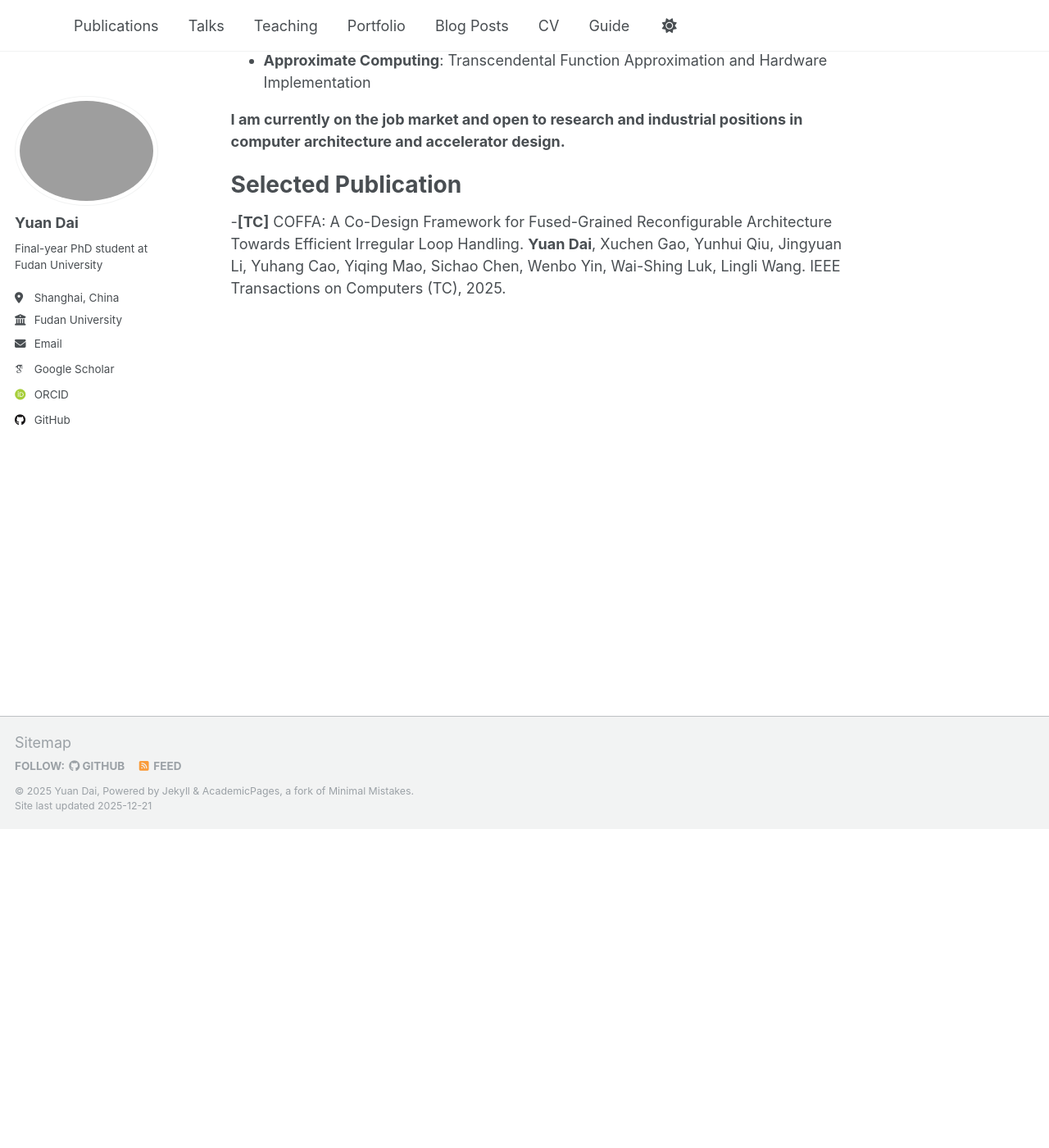
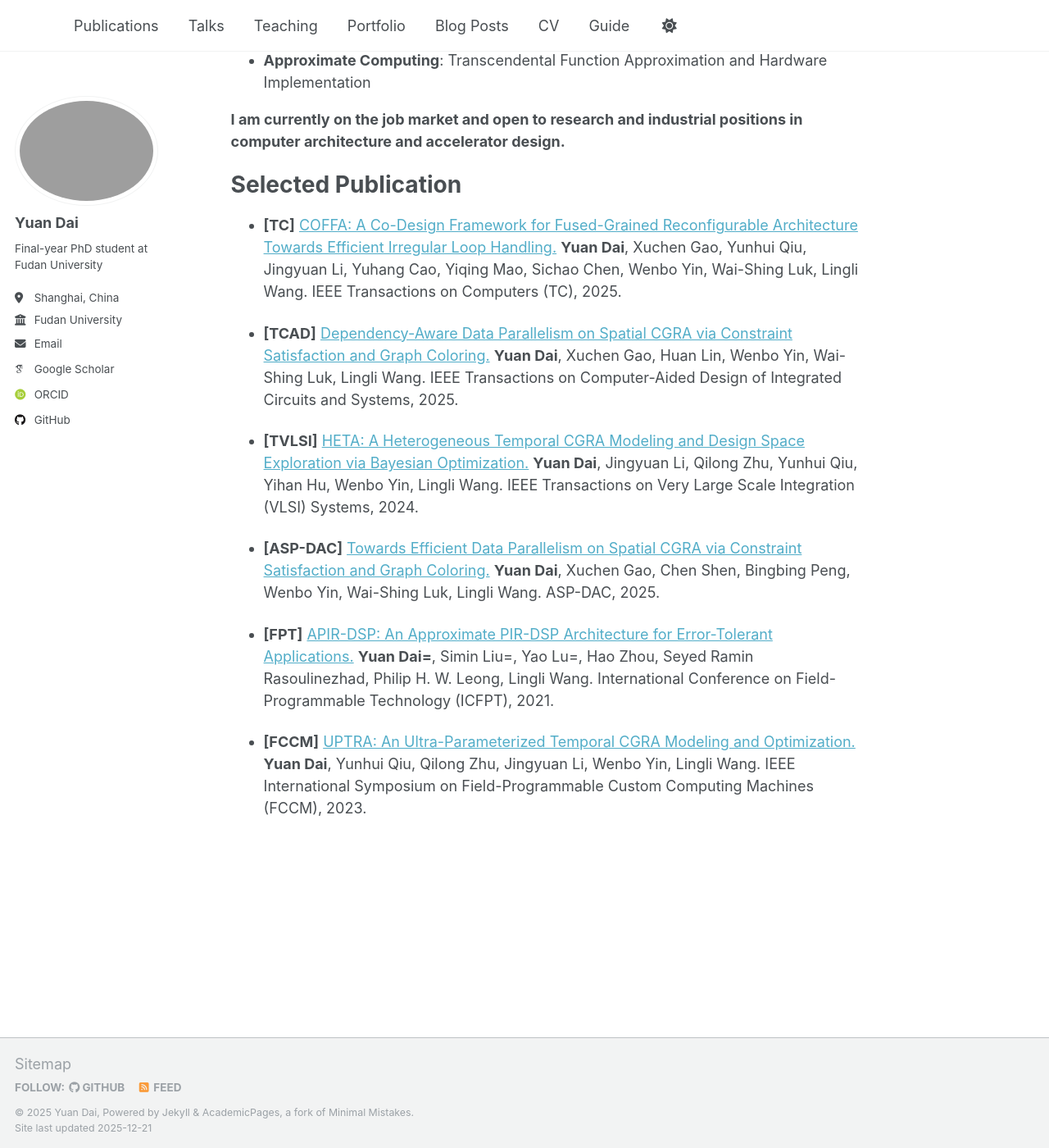
Before and after one commit to Dai-dirk/Dai-dirk.github.io, a Jekyll site: the page built from _pages/about.md, in a window 1280 px wide and 1400 px high, scrolled down 389 px. Shown: the whole window at 82% size. Built offline with Jekyll 4.4.1, drawn with Linux system fonts in a browser that asks for light colours; some web fonts are replaced.

Commit message:
Update about.md

```diff
--- a/_pages/about.md
+++ b/_pages/about.md
@@ -19,6 +19,27 @@ My research interests mainly include:
 
 Selected Publication
 ======
--**[TC]** COFFA: A Co-Design Framework for Fused-Grained Reconfigurable Architecture Towards Efficient Irregular Loop Handling.
+- **[TC]** [COFFA: A Co-Design Framework for Fused-Grained Reconfigurable Architecture Towards Efficient Irregular Loop Handling.](https://ieeexplore.ieee.org/document/11062918)
 **Yuan Dai**, Xuchen Gao, Yunhui Qiu, Jingyuan Li, Yuhang Cao, Yiqing Mao, Sichao Chen, Wenbo Yin, Wai-Shing Luk, Lingli Wang.
 IEEE Transactions on Computers (TC), 2025.
+
+- **[TCAD]** [Dependency-Aware Data Parallelism on Spatial CGRA via Constraint Satisfaction and Graph Coloring.](https://ieeexplore.ieee.org/document/11296830)
+**Yuan Dai**, Xuchen Gao, Huan Lin, Wenbo Yin, Wai-Shing Luk, Lingli Wang.
+IEEE Transactions on Computer-Aided Design of Integrated Circuits and Systems, 2025.
+
+- **[TVLSI]** [HETA: A Heterogeneous Temporal CGRA Modeling and Design Space Exploration via Bayesian Optimization.](https://ieeexplore.ieee.org/document/10374147)
+**Yuan Dai**, Jingyuan Li, Qilong Zhu, Yunhui Qiu, Yihan Hu, Wenbo Yin, Lingli Wang.
+IEEE Transactions on Very Large Scale Integration (VLSI) Systems, 2024.
+
+- **[ASP-DAC]** [Towards Efficient Data Parallelism on Spatial CGRA via Constraint Satisfaction and Graph Coloring.](https://dl.acm.org/doi/10.1145/3658617.3697544)
+**Yuan Dai**, Xuchen Gao, Chen Shen, Bingbing Peng, Wenbo Yin, Wai-Shing Luk, Lingli Wang.
+ASP-DAC, 2025.
+
+- **[FPT]** [APIR-DSP: An Approximate PIR-DSP Architecture for Error-Tolerant Applications.](https://ieeexplore.ieee.org/document/9609927)
+**Yuan Dai=**, Simin Liu=, Yao Lu=, Hao Zhou, Seyed Ramin Rasoulinezhad, Philip H. W. Leong, Lingli Wang.
+International Conference on Field-Programmable Technology (ICFPT), 2021.
+
+
+- **[FCCM]** [UPTRA: An Ultra-Parameterized Temporal CGRA Modeling and Optimization.](https://ieeexplore.ieee.org/document/10171542)
+**Yuan Dai**, Yunhui Qiu, Qilong Zhu, Jingyuan Li, Wenbo Yin, Lingli Wang.
+IEEE International Symposium on Field-Programmable Custom Computing Machines (FCCM), 2023.
```
